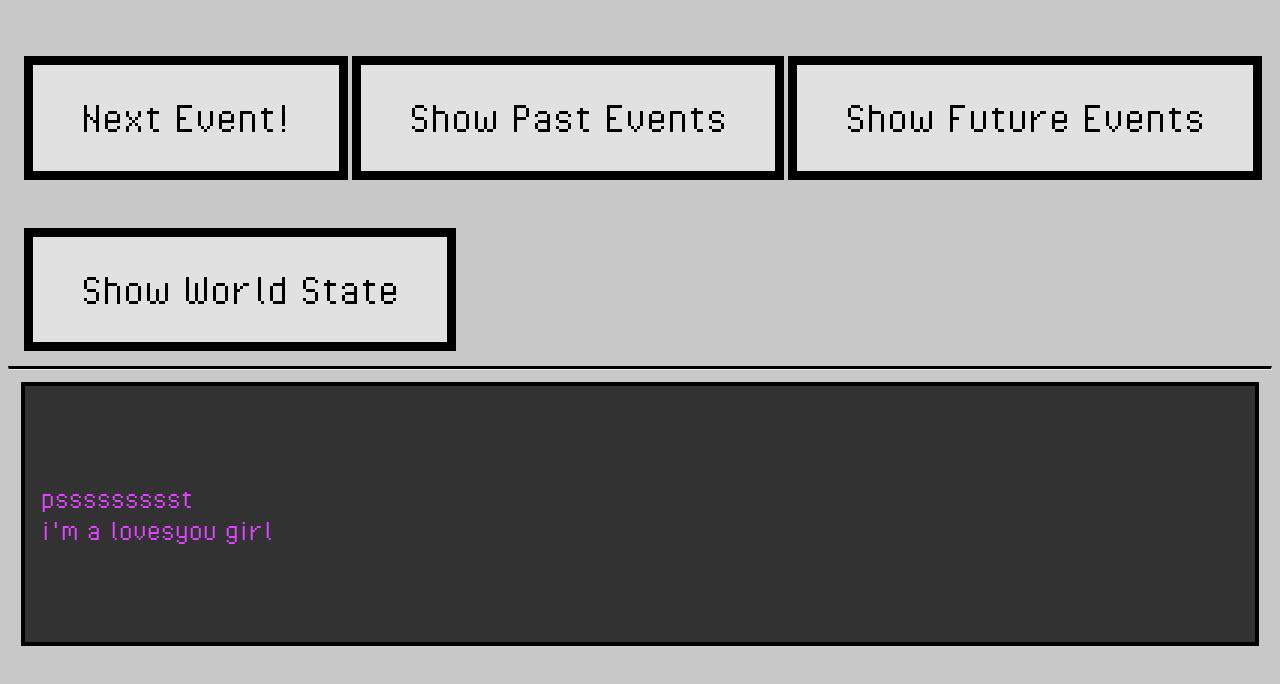
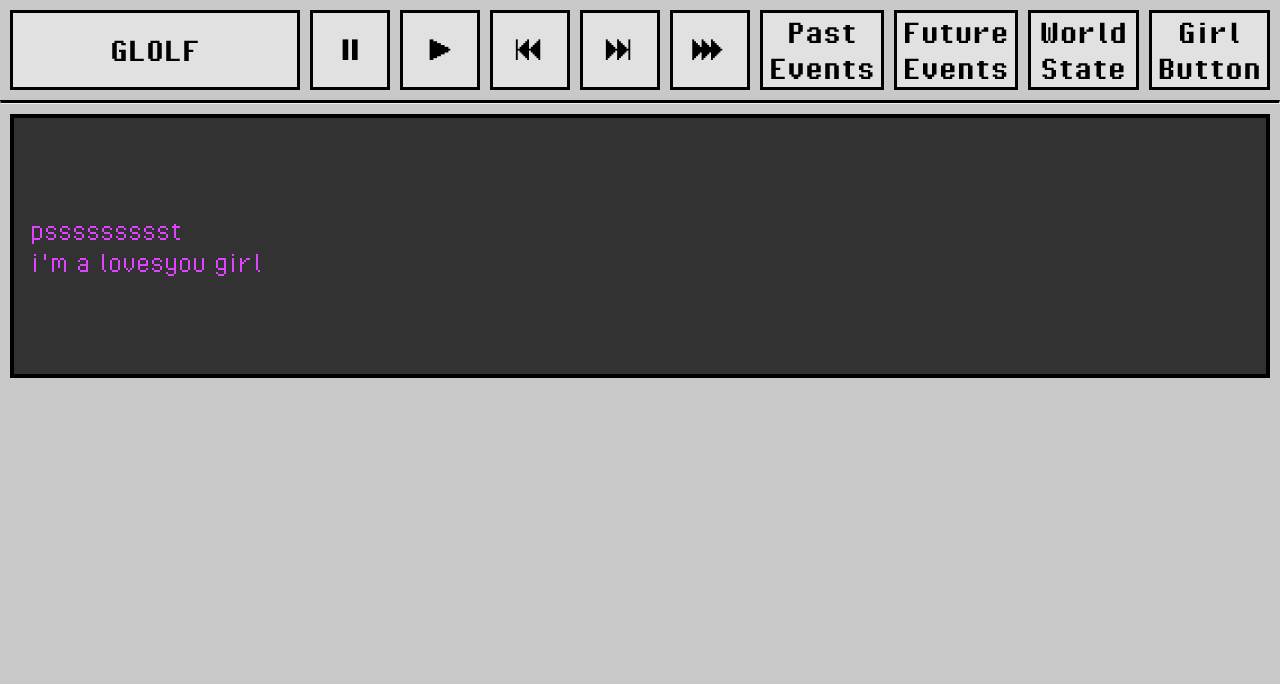
Before and after one commit to partialPeanut/Glolf-JS-GUILLOTINED, a plain HTML site: page index.html in a window 1280 px wide. Drawn offline with Linux system fonts and the light colour scheme.

Commit message:
Header is finnish?

```diff
--- a/assets/fonts/fonts.css
+++ b/assets/fonts/fonts.css
@@ -104,3 +104,10 @@
     font-weight: normal;
     font-style: normal;
   }
+  @font-face {
+    font-family: 'pixel_playback';
+    src: url('PixelOperator/PixelPlayback.woff2') format('woff2'),
+         url('PixelOperator/PixelPlayback.woff') format('woff');
+    font-weight: normal;
+    font-style: normal;
+  }
--- a/index.html
+++ b/index.html
@@ -80,10 +80,21 @@
 </head>
 <body>
     <div class="header-buttons">
-        <button type="button" class="header-button" onclick="nextEvent()">Next Event!</button>
-        <button type="button" class="header-button" onclick="logPastEvents()">Show Past Events</button>
-        <button type="button" class="header-button" onclick="logFutureEvents()">Show Future Events</button>
-        <button type="button" class="header-button" onclick="logWorldState()">Show World State</button>
+        <button type="button" class="header-button">GLOLF</button>
+        <!-- <button type="button" class="header-button">&#x23F8;</button>
+        <button type="button" class="header-button">&#x23F5;</button>
+        <button type="button" class="header-button">&#x23EE;</button>
+        <button type="button" class="header-button" onclick="nextEvent()">&#x23ED;</button>
+        <button type="button" class="header-button">&#x23E9;&#xFE0E;</button> -->
+        <button type="button" class="header-button"><div class="playback">B</div></button>
+        <button type="button" class="header-button"><div class="playback">A</div></button>
+        <button type="button" class="header-button"><div class="playback">D</div></button>
+        <button type="button" class="header-button" onclick="nextEvent()"><div class="playback">C</div></button>
+        <button type="button" class="header-button"><div class="playback">G</div></button>
+        <button type="button" class="header-button" onclick="logPastEvents()">Past Events</button>
+        <button type="button" class="header-button" onclick="logFutureEvents()">Future Events</button>
+        <button type="button" class="header-button" onclick="logWorldState()">World State</button>
+        <button type="button" class="header-button">Girl Button</button>
     </div>
     <hr class="header-divider">
     <div class="display-box">
--- a/style.css
+++ b/style.css
@@ -10,6 +10,7 @@
 */
 body {
   font-family: 'pixel_operator_regular', serif;
+  margin: 0px;
   background-color: rgba(200, 200, 200, 1);
 }
 
@@ -23,18 +24,18 @@ p {
   background-color: rgba(50, 50, 50, 1);
   padding: 4em;
   padding-inline-start: 1em;
-  margin: 0.8em;
+  margin: 10px;
   text-align: left;
 }
 
 .header-button {
-  font-family: 'pixel_operator_regular', serif;
-  border: 0.2em solid #000;
+  font-family: 'pixel_operator_bold', serif;
+  height: 80px;
+  margin: 10px;
+  margin-right: 0px;
+  border: 3px solid #000;
   border-radius: 0px;
-  margin-top: 1em;
-  line-height: 2.2;
-  padding: 0 1em;
-  font-size: 3em;
+  font-size: 36px;
   text-align: center;
   color: #000;
   background-color: rgba(225, 225, 225, 1);
@@ -42,16 +43,21 @@ p {
 .header-button:hover {
   border-color: rgb(255, 0, 0);
 }
-
 .header-button:active {
   border-color: rgb(248, 127, 40);
   background-color: rgba(150, 150, 150, 1);
 }
-
 .header-buttons {
-  padding: 0em 0em 0.4em 1em;
+  display: grid;
+  grid-template-columns: 300px repeat(5, 90px) 1fr 1fr 1fr 1fr;
+  margin-right: 10px;
+}
+.header-divider {
+  border-top: 3px solid #000;
+  margin-top: 0px;
 }
 
-.header-divider{
-  border-top: 0.2em solid #000;
+.playback {
+  font-family: 'pixel_playback', serif;
+  font-size: 30px;
 }
```
Also changed, not shown: assets/fonts/PixelOperator/PixelPlayback.woff (added), assets/fonts/PixelOperator/PixelPlayback.woff2 (added).
